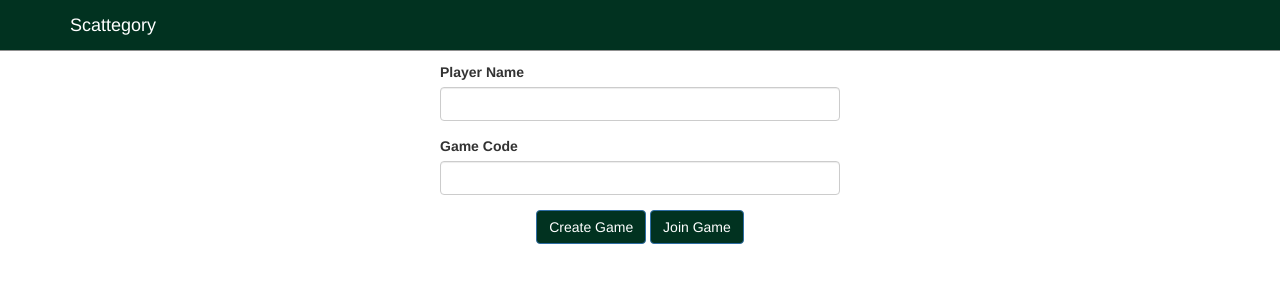
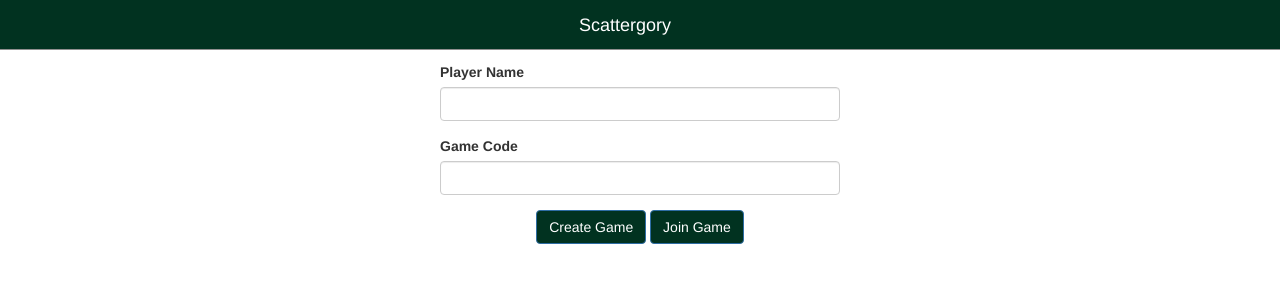
Before and after one commit to xuekhang/three, a Django app: page / in a window 1280 px wide. Shown: the top 300 px of the page. Run offline with Django 3.2, Linux system fonts and the light colour scheme; some libraries are stand-ins or nearby versions.

Commit message:
no message

```diff
--- a/game/static/home/main.css
+++ b/game/static/home/main.css
@@ -9,6 +9,14 @@ body {
       background-color: #013220 !important;
   }
 
+.navlink-center{
+  float: none;
+  position: absolute;
+  top: 50%;
+  left: 50%;
+  transform: translate(-50%, -50%);
+}
+
 @media (min-width: 400px) {
     .container-home{
         max-width: 400px;
--- a/game/templates/game/base.html
+++ b/game/templates/game/base.html
@@ -21,7 +21,7 @@
     <nav class="navbar navbar-default navbar-fixed-top"
       style="background-color: #013220; border-bottom: thin solid #909090;">
       <div class="container" style="text-align: center;">
-        <a class="navbar-brand" style="color: white;text-align: center;" href="{% url 'home' %}">Scattegory</a>
+        <a class="navbar-brand navlink-center" style="color: white;text-align: center;" href="{% url 'home' %}">Scattergory</a>
       </div>
     </nav>
   </header>
--- a/game/views.py
+++ b/game/views.py
@@ -9,7 +9,7 @@ def home(request):
     myList = [1,2]
 
     if request.method == 'POST':
-        return HttpResponse('<h1> hello world </h1>')
+        return render(request, 'game/config.html', context)
 
     return render(request, 'game/home.html', context)
 
```
